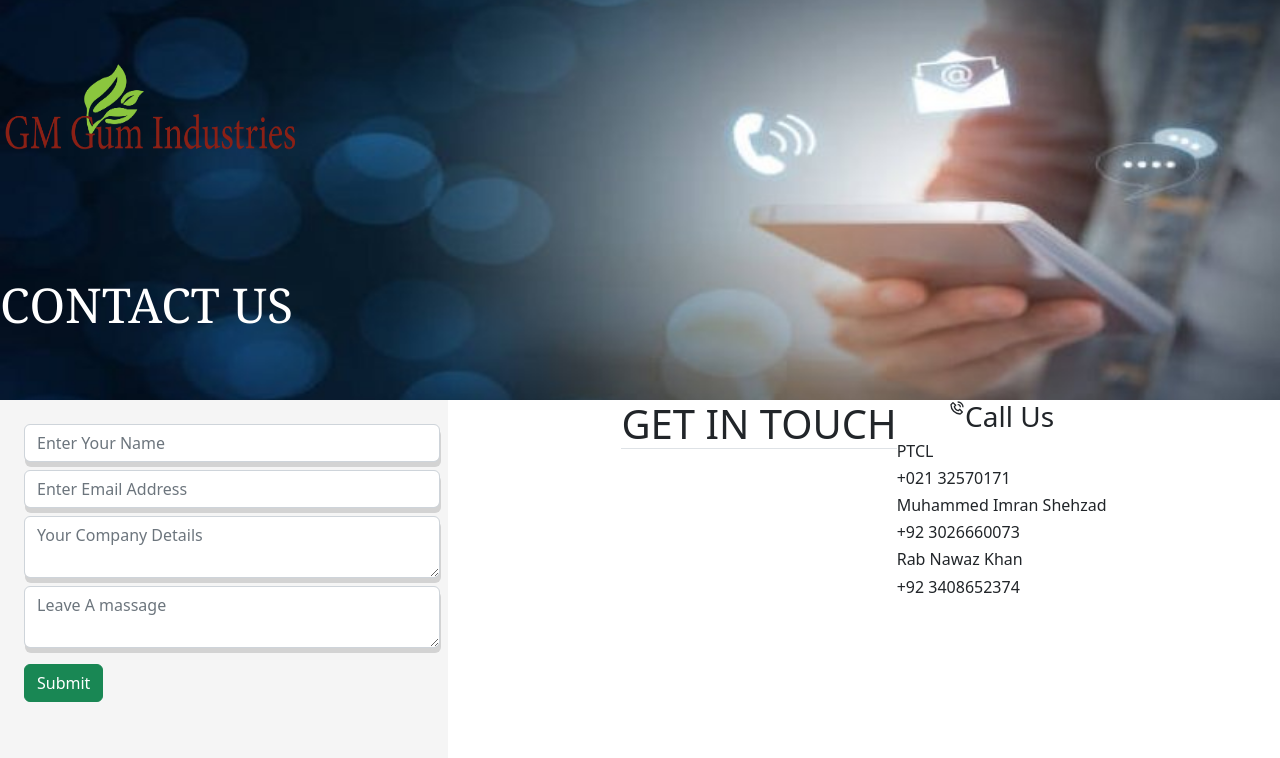
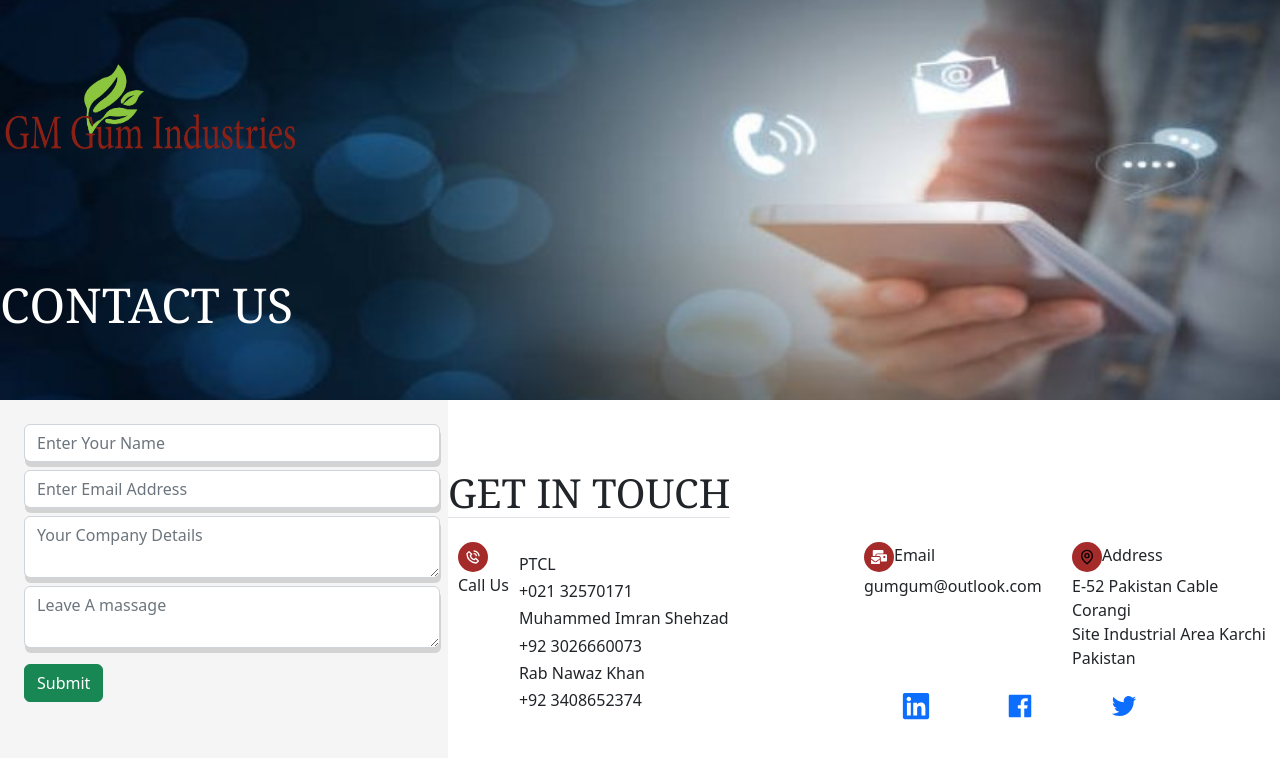
Before and after one commit to Jawad-ahmed1997/GM-GUM, a React (Create React App) app: page /contact in a window 1280 px wide. Shown: the top 758 px of the page. Built offline with nearby package versions, Linux system fonts and the light colour scheme.

Commit message:
Contact Page Complete

```diff
--- a/src/App.css
+++ b/src/App.css
@@ -151,7 +151,24 @@ height: 20vh;
 .contantdiv{
   width: 65vw;
 }
-
+.specMar{
+  margin-left: 10px;
+}
+.sociallinks a{
+  text-decoration: none;
+  font-size: 30px;
+}
+.icon{
+  background-color: brown;
+  border: 1px black;
+  border-radius: 50%;
+margin: 0%;
+padding: 5px;
+height: 30px;
+width: 30px;
+  color: white;
+  justify-content: center;align-items: center;display: flex;
+}
 @media (max-width: 998px){
  .navlink{
   display: none;
--- a/src/components/Config/index.js
+++ b/src/components/Config/index.js
@@ -5,6 +5,7 @@ import Home from "../pages/Home"
 import Products from "../pages/Products"
 import Navbar from "../pages/Navbar"
 import Slider from '../pages/Slider'
+import Certification from '../pages/Certification'
 
 
-export {About,Contact,Home,Products,Navbar,Slider};
+export {About,Contact,Home,Products,Navbar,Slider,Certification};
--- a/src/components/Config/route.js
+++ b/src/components/Config/route.js
@@ -1,6 +1,6 @@
 import React from 'react'
 import { BrowserRouter as Router, Routes, Route, Link } from "react-router-dom";
-import {Home,About,Contact,Products,Navbar,Slider}from "./index"
+import {Home,About,Contact,Products,Navbar,Slider,Certification}from "./index"
 
 
 
@@ -14,6 +14,7 @@ function AppRoute() {
                     <Route path="/About" element={<About />} />
                     <Route path="/Products" element={<Products />} />
                     <Route path="/slider" element={<Slider />} />
+                    <Route path="/Certification" element={<Certification />} />
                 </Routes>
             </Router>
         </div>
--- /dev/null
+++ b/src/components/pages/Certification.js
@@ -0,0 +1,9 @@
+import React from 'react'
+
+function Certification() {
+  return (
+    <div>Certification</div>
+  )
+}
+
+export default Certification
--- a/src/components/pages/Navbar.js
+++ b/src/components/pages/Navbar.js
@@ -23,7 +23,7 @@ function Navbar() {
             <Link className='navlink' to="./Products">Products</Link>
 
             <Link className='navlink' to="./contact">Contact</Link>
-            <Link className='navlink' to="./contact">Certifications</Link>
+            <Link className='navlink' to="./certification">Certifications</Link>
           </div>
           <div className=' d-flex justify-content-center align-item-center LogoDiv'>
             <img className='NavImgLogo' src={Logo} />
--- a/src/components/pages/contact.js
+++ b/src/components/pages/contact.js
@@ -3,6 +3,7 @@ import BackgroundPic from '../../Pics/ContactBackground6.jpg';
 import Logo from "../../Pics/logo3.png";
 import {FaLinkedin,FaMailBulk } from 'react-icons/fa';
 import { RiFacebookBoxFill} from 'react-icons/ri';
+import { AiOutlineTwitter} from 'react-icons/ai';
 import { GrLocation} from 'react-icons/gr';
 import { BiPhoneCall} from 'react-icons/bi';
 
@@ -29,20 +30,22 @@ function Contact() {
             <button type='submit' className='btn btn-success m-2'>Submit</button>
           </form>
         </div>
-        <div className='contantdiv d-flex justify-content-center align-item-center h-100'>
-        <div>
+        <div className='contantdiv d-flex justify-content-center align-item-center flex-column h-100'>
+          <div className='contactushead text-dark d-flex justify-content-start align-item-start'>
             <h1 className='border-bottom'>
               GET IN TOUCH
             </h1>
           </div>
-        <div>
-         <div>
           <div className='d-flex justify-content-center align-item-center flex-row'>
-            <BiPhoneCall/>
-            <h3>Call Us</h3>
+            <div className='d-flex justify-content-start align-item-center flex-row w-50 pt-3'>
+              <div className=' specMar d-flex justify-content-start align-item-center flex-column '>
+                <div className='icon'>
+                <BiPhoneCall />
                 </div>
-          <div>
-            <div>
+                <h6 className='mt-1'>Call Us</h6>
+              </div>
+              <div className='specMar d-flex justify-content-center align-item-center flex-column'>
+                <div className=''>
                   <h6>PTCL</h6>
                   <h6>+021 32570171</h6>
                 </div>
@@ -56,10 +59,38 @@ function Contact() {
                 </div>
               </div>
             </div>
-         <div></div>
+            <div className='w-50 d-flex justify-content-center align-item-center flex-column'>
+              <div className='h-75 d-flex justify-content-start  align-item-center flex-row'>
+              <div className='d-flex justify-content-start  align-item-center flex-column w-50 '>
+                <div className='d-flex justify-content-start pt-3 align-item-center flex-row'>
+                <div className='icon '>
+                  <FaMailBulk/>
                 </div>
-        <div></div>
-        <div></div>
+                <h6 className='mt-1'>Email</h6>
+                </div>
+                <div>
+                  <a>gumgum@outlook.com</a>
+                </div>
+              </div>
+              <div className='d-flex justify-content-start  align-item-center flex-column w-50 '>
+                <div className='d-flex justify-content-start pt-3 align-item-center flex-row'>
+                <div className='icon '>
+                  <GrLocation/>
+                </div>
+                <h6 className='mt-1'>Address</h6>
+                </div>
+                <div>
+                  <p>E-52 Pakistan Cable Corangi<br/>Site Industrial Area Karchi <br/>Pakistan</p>
+                </div>
+              </div>
+              </div>
+              <div className=' sociallinks h-25 w-75 d-flex justify-content-around  align-item-center'>
+                <a href='#'><FaLinkedin/></a>
+                <a href='#'><RiFacebookBoxFill/></a>
+                <a href='#'><AiOutlineTwitter/></a>
+              </div>
+            </div>
+          </div>
         </div>
       </div>
 
```
Lines whose indentation alone changed are shown as unchanged.
